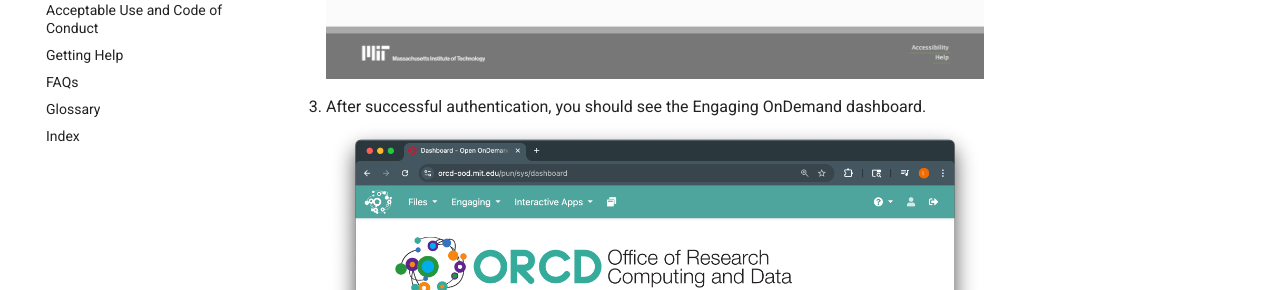
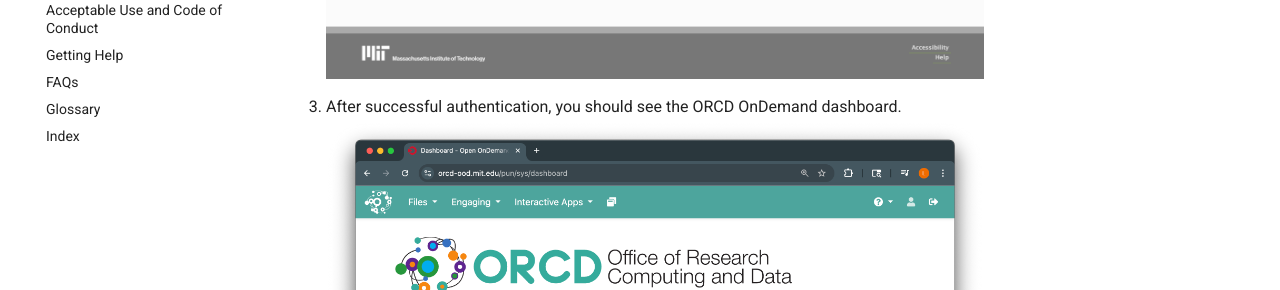
Before and after one commit to mit-orcd/orcd-docs-edit, an MkDocs documentation site: the page built from docs/accessing-orcd/ondemand-login.md, in a window 1280 px wide and 1192 px high. Shown: the part 577-867 px from the top of the window. Built offline with MkDocs 1.6.1 and Material for MkDocs 9.7.7, drawn with Linux system fonts in a browser that asks for light colours.

```diff
--- a/docs/accessing-orcd/ondemand-login.md
+++ b/docs/accessing-orcd/ondemand-login.md
@@ -12,5 +12,5 @@ OnDemand is a web portal used to access Engaging. This page provides instruction
 1. Navigate to [orcd-ood.mit.edu](https://orcd-ood.mit.edu) on your web browser.
 3. You will be redirected to the MIT Kerberos Login page. Enter your user ID and password.
 ![Kerberos Login](../images/onDemand/kerberos-auth.png)
-4. After successful authentication, you should see the Engaging OnDemand dashboard.
-![Engaging OnDemand Page](../images/onDemand/orcd-ondemand.png)
+4. After successful authentication, you should see the ORCD OnDemand dashboard.
+![ORCD OnDemand Page](../images/onDemand/orcd-ondemand.png)
```
Also changed, not shown: docs/faqs.md (+1 -1 lines), docs/filesystems-file-transfer/transferring-files.md (+1 -1 lines), docs/getting-started.md (+1 -1 lines), docs/software/R.md (+2 -2 lines).
